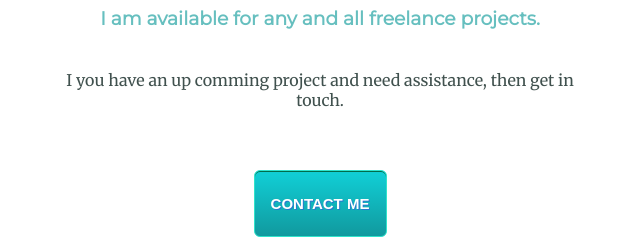
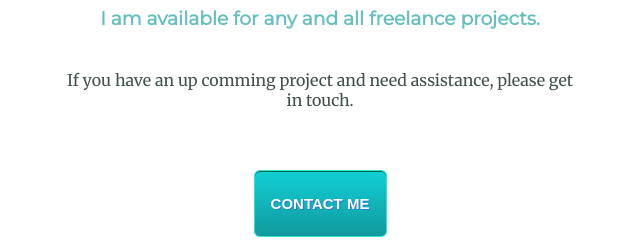
Before and after one commit to Rman223/res, a plain HTML site: page index.html in a window 1280 px wide. Shown: the part 2286-2526 px from the top of the page, 320-960 px from the left. Drawn offline with Linux system fonts and the light colour scheme.

Commit message:
Update index.html

```diff
--- a/index.html
+++ b/index.html
@@ -50,7 +50,7 @@
     <div class="contact-me">
       <h2>Get In Touch</h2>
       <h3>I am available for any and all freelance projects.</h3>
-      <p class="contact-message">I you have an up comming project and need assistance, then get in touch.</p>
+      <p class="contact-message">If you have an up comming project and need assistance, please get in touch.</p>
       <a class="contact-me-button" href="mailto:rpp223@gmail.com">CONTACT ME</a>
     </div>
   </div>
```
